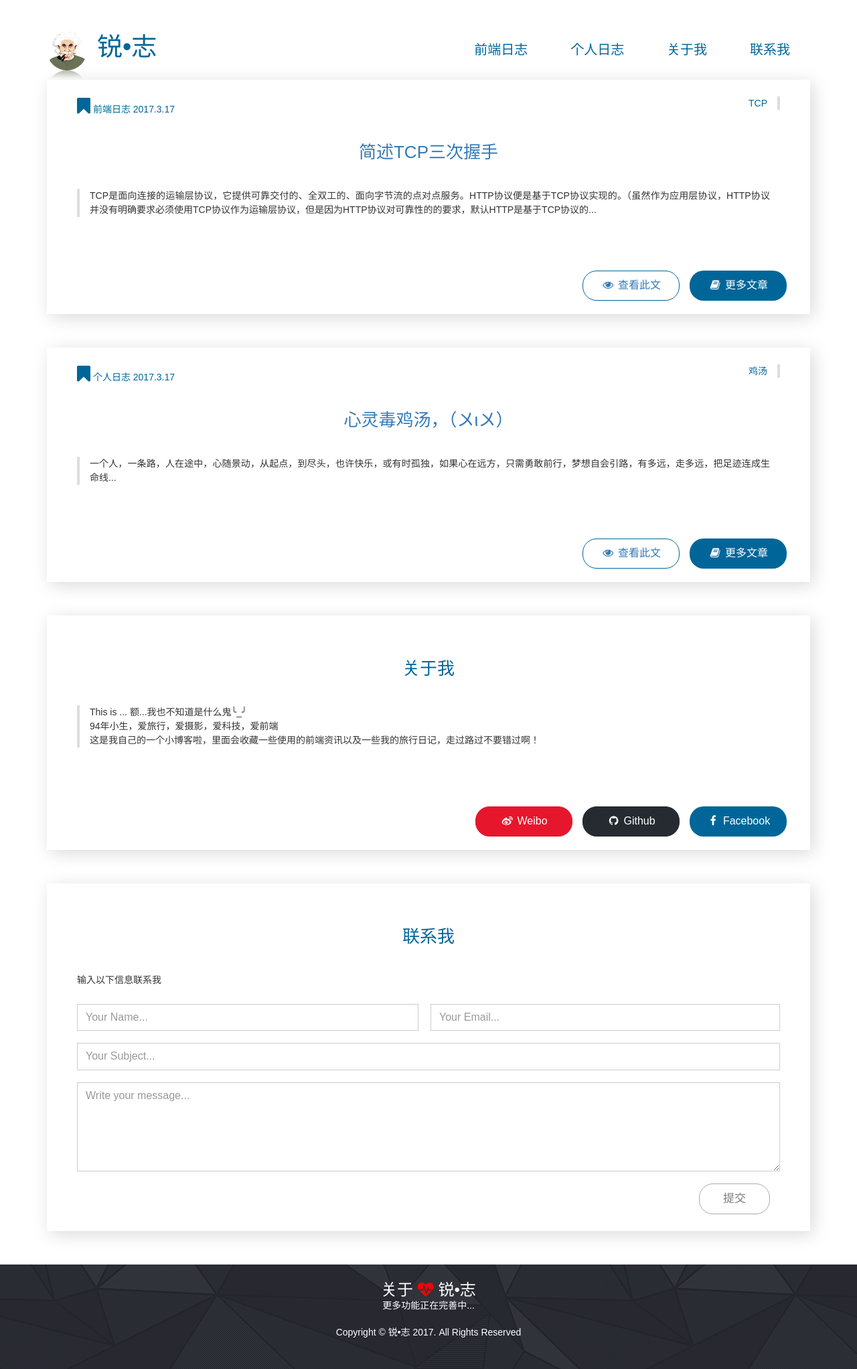
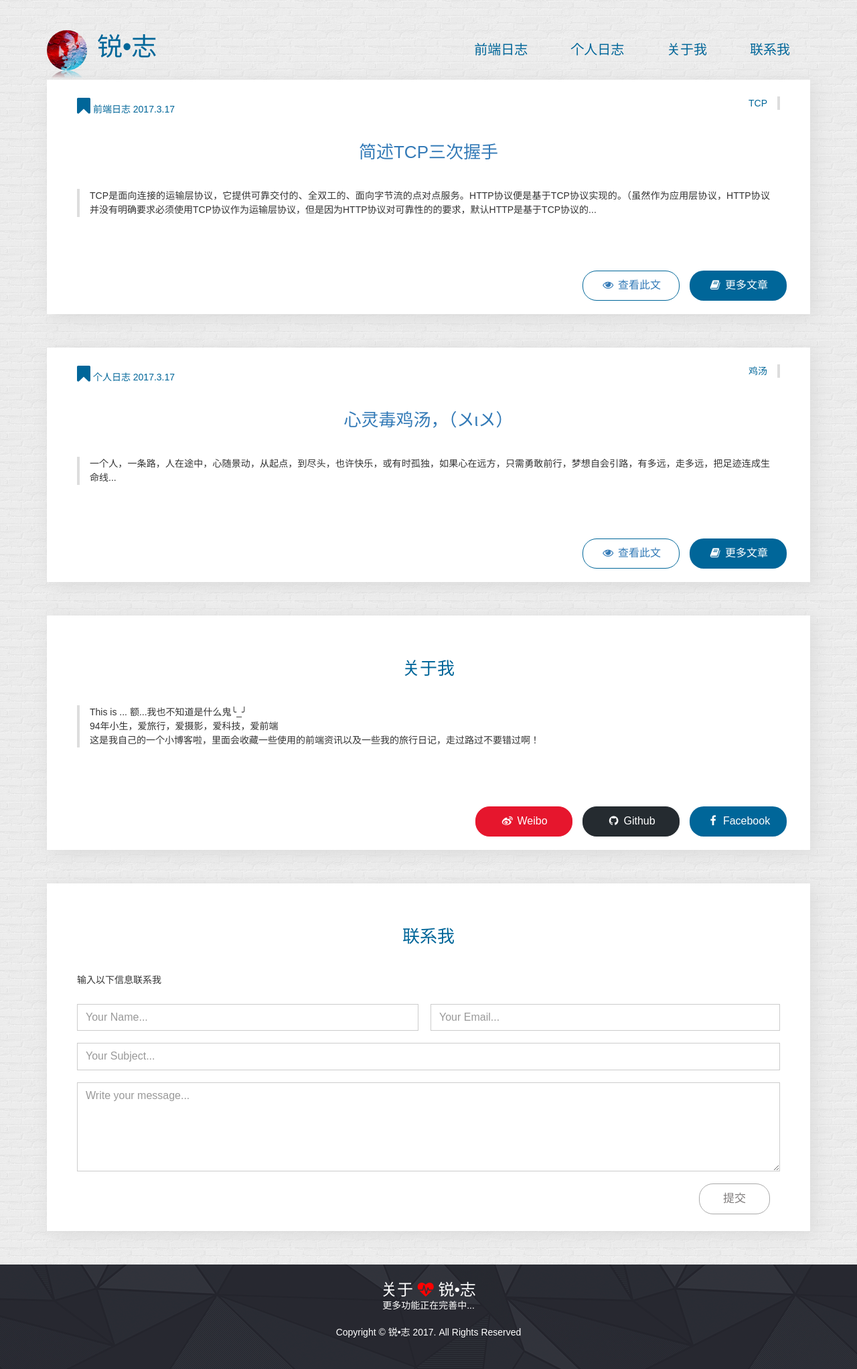
Before and after one commit to XurryAli/xurryblog, a PHP site: page / in a window 1280 px wide. Shown: the whole page at 67% size. Run offline with PHP 8.4, Linux system fonts and the light colour scheme.

Commit message:
change icon

```diff
--- a/css/index.css
+++ b/css/index.css
@@ -23,6 +23,7 @@ body {
     background-color: #FFFFFF;
     text-align:justify;
     text-justify:distribute-all-lines;
+    background: url(../images/background.png)
 }
 img{display: block;}
 em,i {font-style: normal}
--- a/index.html
+++ b/index.html
@@ -3,7 +3,7 @@
     <meta http-equiv="Content-Type" content="text/html; charset=utf-8" />
     <meta http-equiv="X-UA-Compatible" content="IE=edge">
     <meta name="viewport" content="width=device-width, initial-scale=1">
-    <link rel="shortcut icon" href="images/ruizhi.ico">
+    <link rel="shortcut icon" href="images/components/ruizhi.ico">
     <link rel="stylesheet" type="text/css" href="libs/bootstrap/css/bootstrap.min.css">
     <link rel="stylesheet" type="text/css" href="css/index.css">
     <link rel="stylesheet" type="text/css" href="libs/font-awesome/css/font-awesome.min.css">
@@ -12,7 +12,6 @@
 </head>
 
 <body>
-
       <div class="fixed-header">
           <div class="container">
               <div class="navbar-header">
@@ -21,7 +20,7 @@
                       <span class="icon-bar"></span>
                       <span class="icon-bar"></span>
                   </button>
-                  <img src="images/header.jpg" class="header">
+                  <img src="images/components/myheader.png" class="header">
                   <a class="navbar-brand" href="index.html">锐•志</a>
               </div>
               <nav class="main-menu">
```
Also changed, not shown: css/personlist.css (+4 -3 lines), images/1.jpg (deleted), images/2.jpg (deleted), images/3.jpg (deleted), images/4.jpg (deleted), images/5.png (deleted), images/components/myheader.png (added), images/components/ruizhi.ico (added), images/header.jpg (deleted), images/ruizhi.ico (deleted).
